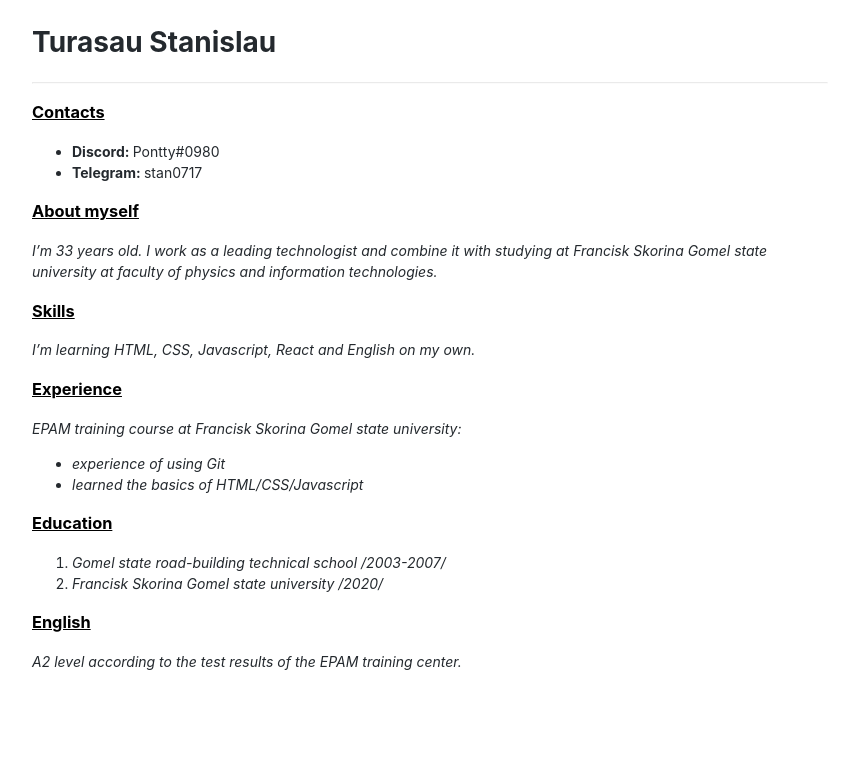
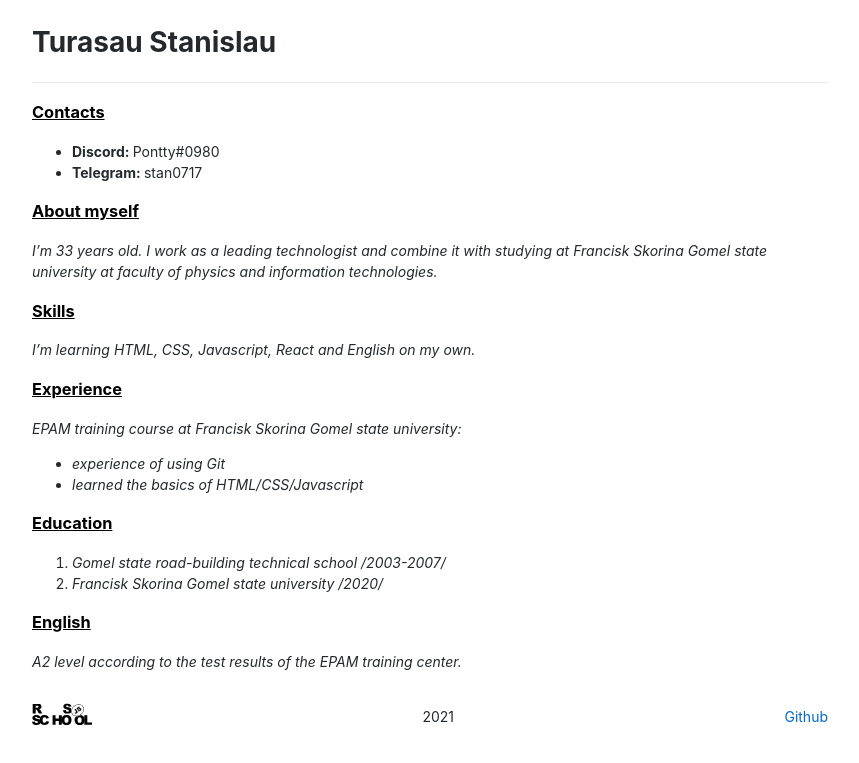
Before and after one commit to Frtn0717/rsschool-cv, a plain HTML site: page index.html in a window 1280 px wide. Shown: the part 391-1154 px from the top of the page, without its empty margins (210-1069 px from the left). Before the commit the page ends 1107 px from the top, so only its background shows below. Drawn offline with Linux system fonts and the light colour scheme.

Commit message:
feat: add footer

```diff
--- a/index.html
+++ b/index.html
@@ -58,5 +58,10 @@
       <p>A2 level according to the test results of the EPAM training center.</p>
     </div>
   </main>
+  <footer>
+    <a href="https://rs.school/js/"> <img src="rs_school_js.svg" alt="logo" class="footer-logo"> </a>
+    <span>2021</span>
+    <a href="https://github.com/Frtn0717">Github</a>
+  </footer>
 </body>
 </html>
--- a/main.css
+++ b/main.css
@@ -20,7 +20,7 @@ hr {
   opacity: 20%;
 }
 
-a {
+header a {
   color: #0366d6;
   text-decoration: none;
   background-color: transparent;
@@ -39,3 +39,25 @@ h3 {
   text-decoration: underline;
   color: black;
 }
+
+footer {
+  height: 60px;
+  width: 100%;
+  display: flex;
+  flex-direction: row;
+  align-items: center;
+  justify-content: space-between;
+}
+
+.footer-logo {
+  width: 60px;
+}
+
+footer a {
+  text-decoration: none;
+  color: #0366d6;
+}
+
+footer span {
+  font-style: initial;
+}
```
Also changed, not shown: rs_school_js.svg (added).
